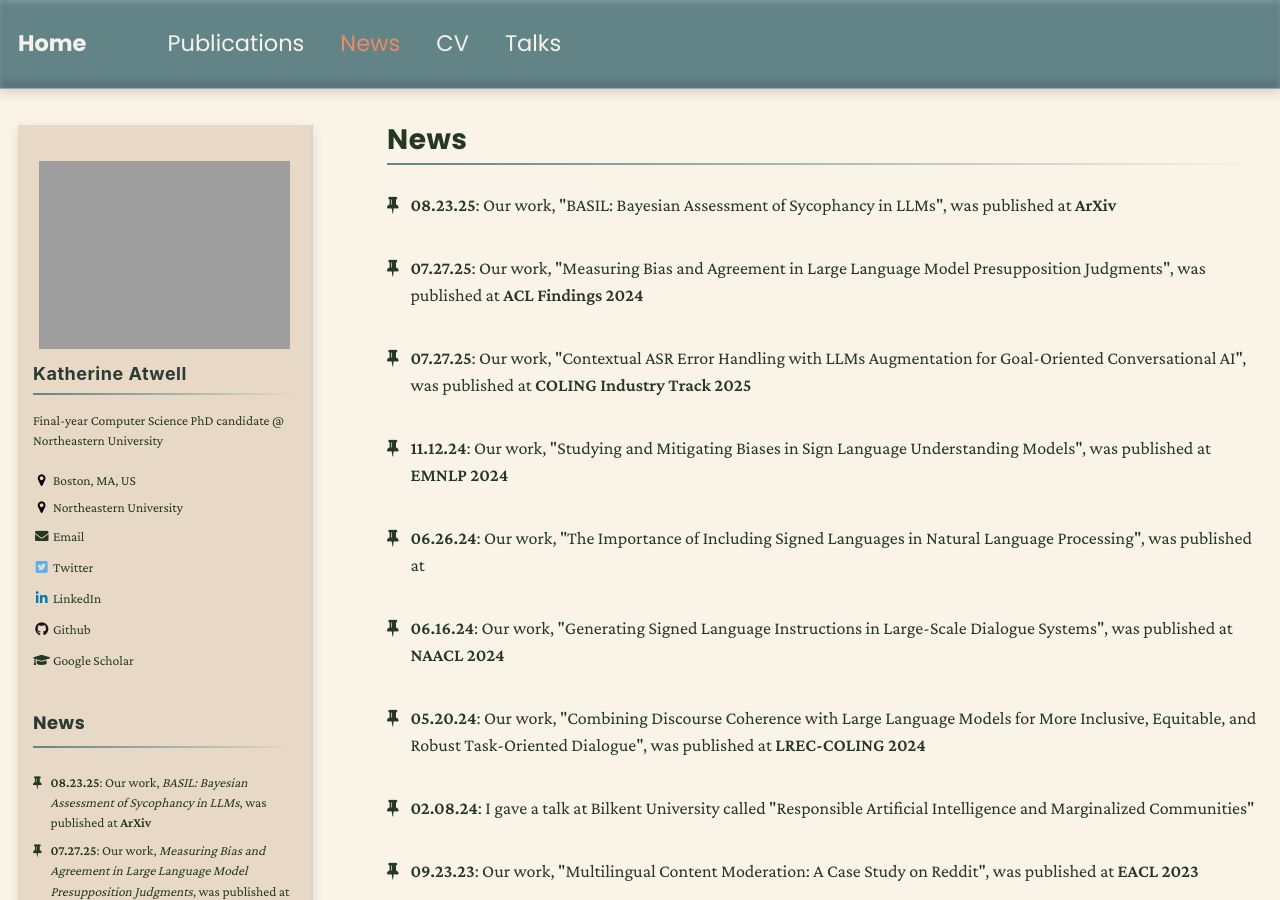
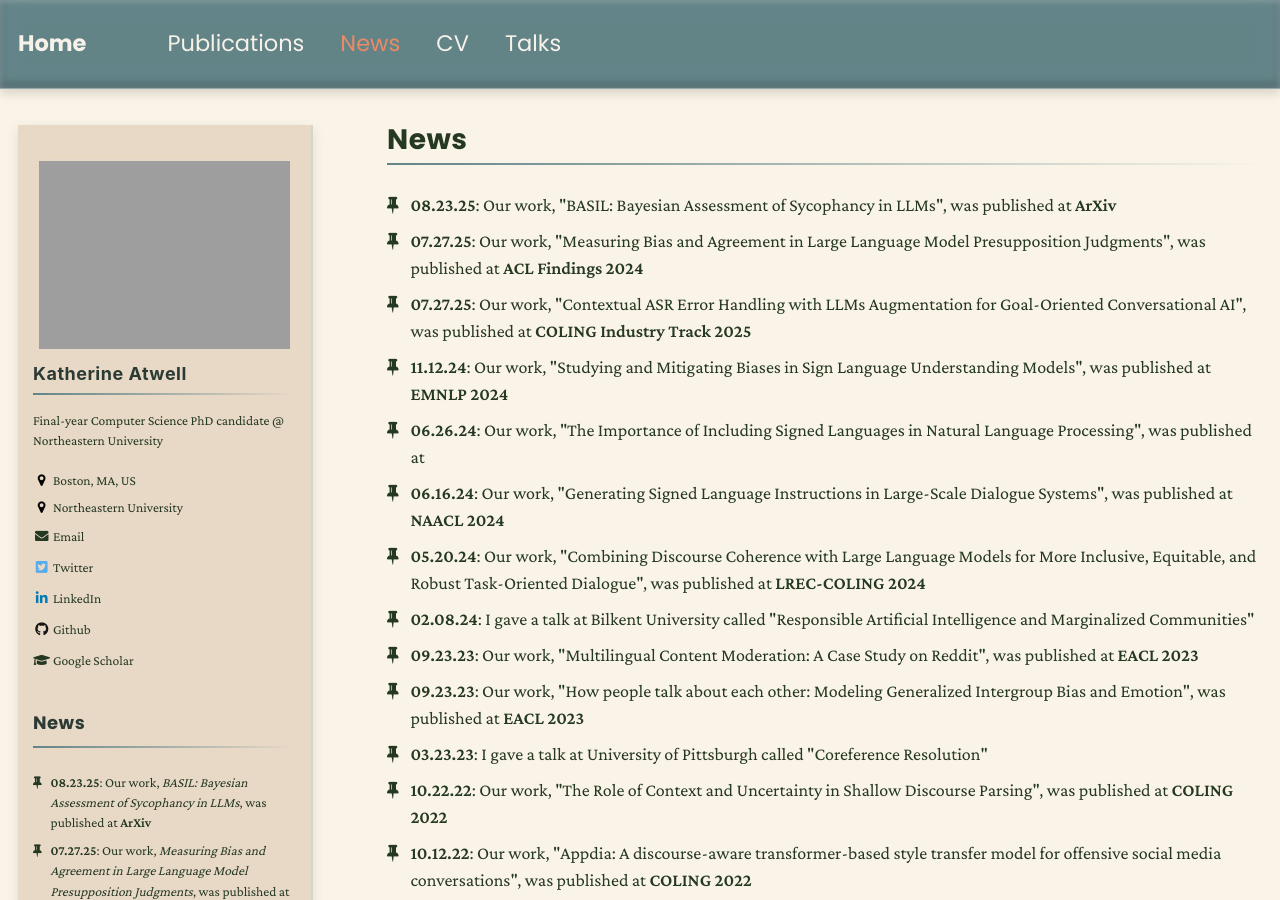
Before and after one commit to katherine-atwell/katherine-atwell.github.io, a Jekyll site: the page built from _pages/news.md, in a window 1280 px wide and 900 px high. Built offline with Jekyll 4.4.1, drawn with Linux system fonts in a browser that asks for light colours; nearby versions of some CDN libraries.

Commit message:
fix line break issue for news

```diff
--- a/_pages/news.md
+++ b/_pages/news.md
@@ -15,13 +15,13 @@
 <ul>{% for post in sorted %}
   <li><b>{{post.date | date: "%m.%d.%y"}}</b>:
   {% if post.collection == "news" %}
-    {{post.description}}
+    {{post.description}} <br>
   {% endif %}
   {% if post.collection == "publications" %}
-    Our work, "{{post.title}}", was published at <b>{{post.venueinformal}}</b> <br><br>
+    Our work, "{{post.title}}", was published at <b>{{post.venueinformal}}</b> <br>
   {% endif %}
   {% if post.collection == "talks" %}
-    I gave a talk at {{post.venue}} called "{{post.title}}" <br><br>
+    I gave a talk at {{post.venue}} called "{{post.title}}" <br>
   {% endif %}
   </li>
 {% endfor %}</ul>
```
